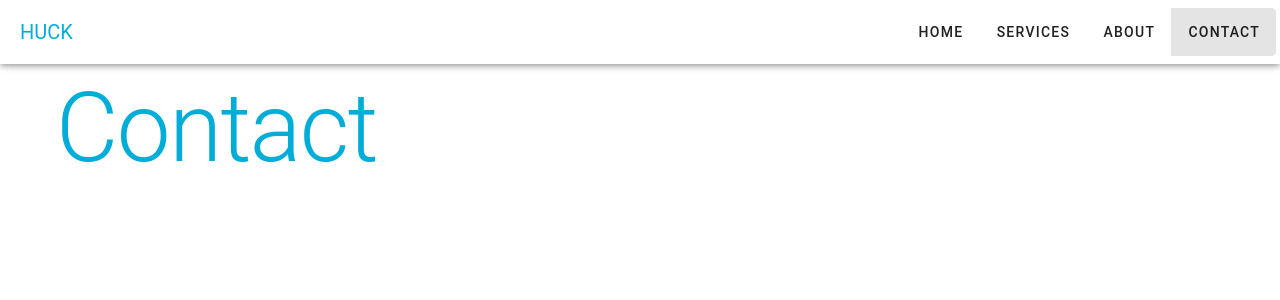
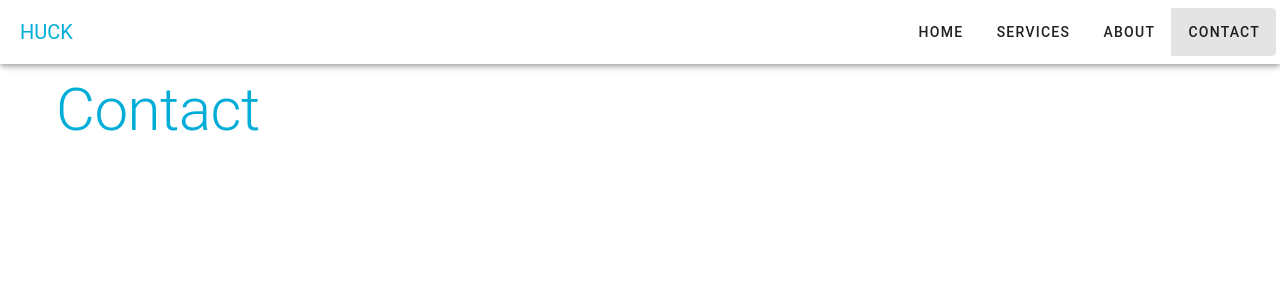
Before and after one commit to marcoshuck/huck.com.ar, a Vue app: page /contact in a window 1280 px wide. Shown: the top 300 px of the page. Built offline with nearby package versions, Linux system fonts and the light colour scheme.

Commit message:
Fix headings

```diff
--- a/src/views/About.vue
+++ b/src/views/About.vue
@@ -4,7 +4,7 @@
 
 <template>
   <v-container>
-    <h1 class="text-h1 text-primary">About</h1>
+    <h1 class="text-h2 text-primary">About</h1>
   </v-container>
 </template>
 
--- a/src/views/Contact.vue
+++ b/src/views/Contact.vue
@@ -4,7 +4,7 @@
 
 <template>
   <v-container>
-    <h1 class="text-h1 text-primary">Contact</h1>
+    <h1 class="text-h2 text-primary">Contact</h1>
   </v-container>
 </template>
 
--- a/src/views/Services.vue
+++ b/src/views/Services.vue
@@ -66,7 +66,7 @@ const individuals: ServiceDescription[] = [
         ></ServiceCard>
       </v-col>
     </v-row>
-    <h2 class="text-h4">For businesses</h2>
+    <h2 class="text-h4">For organizations</h2>
   </v-container>
 </template>
 
```
